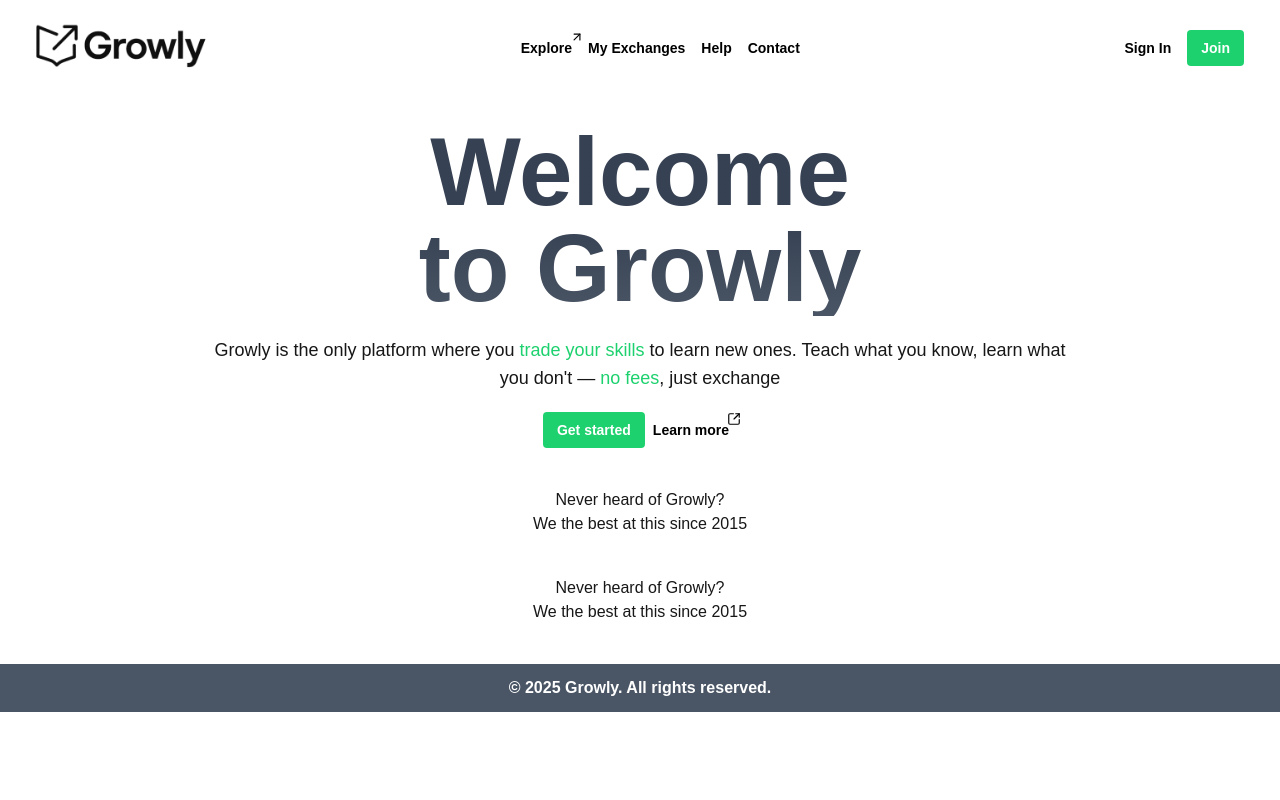
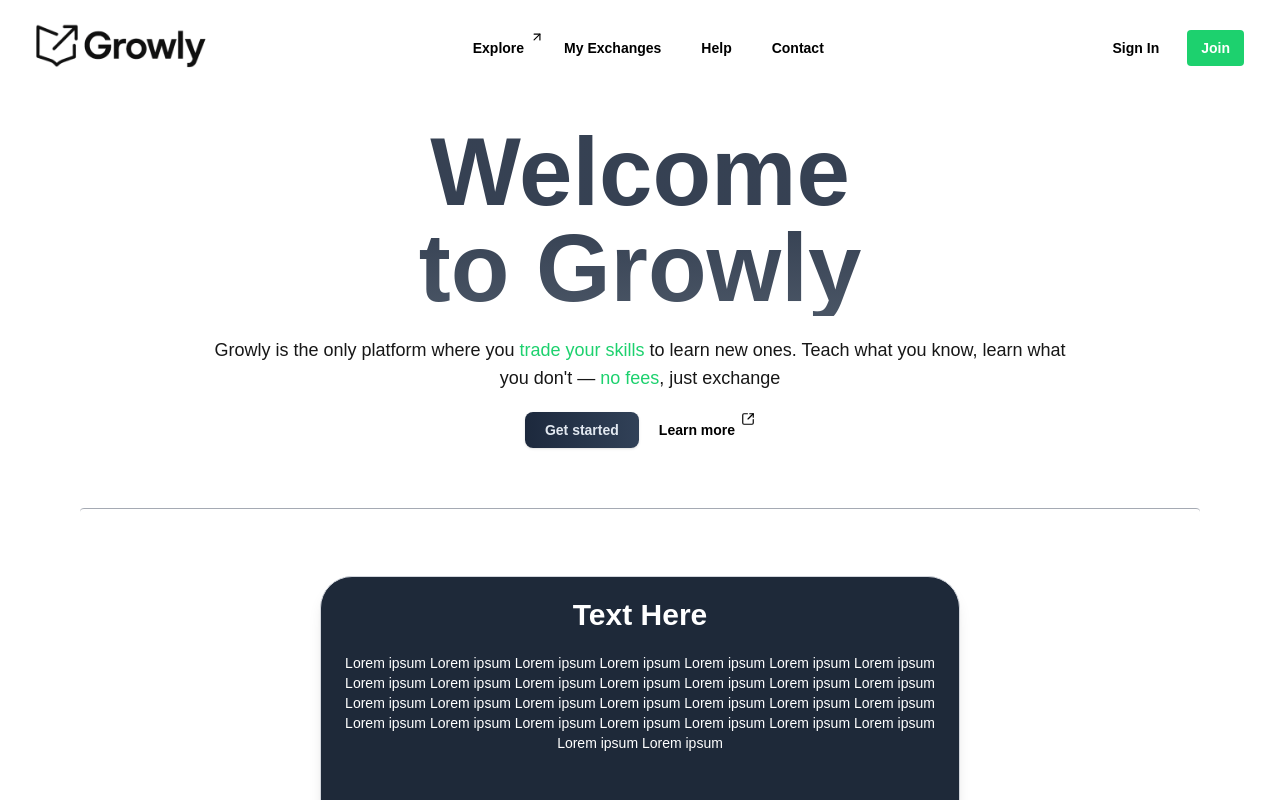
Before and after one commit to ianrtt/growly, a Next.js app: page / in a window 1280 px wide. Shown: the top 800 px of the page. Built offline with nearby package versions, Linux system fonts and the light colour scheme.

Commit message:
Added ShinyButton+Separator+New Section in Main+Minor Changes

```diff
--- a/src/app/globals.css
+++ b/src/app/globals.css
@@ -27,7 +27,10 @@
   font-family: Arial, Helvetica, sans-serif;
 }
 
-
-.gradientText {
-  @apply bg-gradient-to-t from-gray-600 via-gray-700 to-gray-700 bg-clip-text text-transparent;
+@keyframes shine {
+  0%   { transform: translateX(-100%); }
+  100% { transform: translateX(100%); }
 }
+.animate-shine {
+  animation: shine 5s linear infinite;
+}
--- a/src/components/page/Main.jsx
+++ b/src/components/page/Main.jsx
@@ -1,12 +1,13 @@
-import NButton from "@/components/ui/NButton";
 import ActionText from "@/components/ui/ActionText";
 import { ArrowUpRightFromSquare } from "lucide-react";
+import ShinyButton from "@/components/ui/ShinyButton";
+import Separator from "../ui/Separator";
 
 export default function Main(){
     return (
         <main>
           <section id='hero' className="flex flex-col items-center justify-start text-center min-h-max mb-10">
-            <h1 className="text-8xl font-semibold m-5 text-balance max-w-1/2 gradientText">
+            <h1 className="text-8xl font-semibold m-5 text-balance max-w-1/2 bg-gradient-to-t from-gray-600 via-gray-700 to-gray-700 bg-clip-text text-transparent">
               Welcome
               to Growly</h1>
 
@@ -18,24 +19,26 @@
             </div>
 
             <div className="mt-5">
-              <NButton text={'Get started'} />
+              <ShinyButton text={'Get started'} />
               <ActionText page={'#'} text={'Learn more'} Icon={ArrowUpRightFromSquare} />
             </div>
           </section>
 
-          <section id='about' className="flex flex-col items-center justify-start text-center min-h-max mb-10">
-            <article>
-              <h1>Never heard of Growly?</h1>
-              <p>We the best at this since 2015</p>
-            </article>
+          <Separator />
+
+          <section id='in-block' className="w-full flex flex-col items-center justify-start text-center my-10">
+            <div className="border border-gray-300 shadow-lg w-1/2 min-h-screen bg-gray-800 rounded-4xl text-white">
+            <h1 className="m-5 font-bold text-3xl">Text Here</h1>
+            <p className="m-5 font-medium text-sm">
+              Lorem ipsum Lorem ipsum Lorem ipsum Lorem ipsum Lorem ipsum Lorem ipsum
+              Lorem ipsum Lorem ipsum Lorem ipsum Lorem ipsum Lorem ipsum Lorem ipsum
+              Lorem ipsum Lorem ipsum Lorem ipsum Lorem ipsum Lorem ipsum Lorem ipsum
+              Lorem ipsum Lorem ipsum Lorem ipsum Lorem ipsum Lorem ipsum Lorem ipsum
+              Lorem ipsum Lorem ipsum Lorem ipsum Lorem ipsum Lorem ipsum Lorem ipsum
+            </p>
+            </div>
           </section>
 
-          <section id='aboussat' className="flex flex-col items-center justify-start text-center min-h-max mb-10">
-            <article>
-              <h1>Never heard of Growly?</h1>
-              <p>We the best at this since 2015</p>
-            </article>
-          </section>
         </main>
     );
 }
--- a/src/components/page/Navbar.jsx
+++ b/src/components/page/Navbar.jsx
@@ -1,7 +1,6 @@
 import NButton from "@/components/ui/NButton";
-import NText from "@/components/ui/NText";
 import ActionText from "@/components/ui/ActionText";
-import { ArrowUpRightFromSquare, ArrowUpRight } from "lucide-react";
+import { ArrowUpRight } from "lucide-react";
 
 export default function Navbar(){
     return (
--- a/src/components/ui/ActionText.jsx
+++ b/src/components/ui/ActionText.jsx
@@ -1,6 +1,6 @@
 export default function DefaultText({ page, text, Icon }){
     return (
-        <a href={page ?? '#'} className="relative inline-block text-sm p-2 px-2 text-black rounded-sm font-bold bg-transparent hover:bg-gray-100">
+        <a href={page ?? '#'} className="relative inline-block text-sm p-2 px-4 mx-1 text-black rounded-sm font-bold bg-transparent hover:bg-gray-100">
         {text}
         {Icon && <Icon size={14} color="black" className="absolute top-0 right-0 translate-x-1 -translate-y-0" />}
         </a>
--- /dev/null
+++ b/src/components/ui/Separator.jsx
@@ -0,0 +1,7 @@
+export default function Separator(){
+    return(
+    <>
+    <hr className="my-15 border-gray-500 h-2 w-7/8 mx-auto opacity-60 rounded-2xl" />
+    </>
+    )
+}
--- /dev/null
+++ b/src/components/ui/ShinyButton.jsx
@@ -0,0 +1,10 @@
+export default function DefaultText({ page, text, Icon }){
+    return (
+        <>
+        <a href="#" className=
+        "inline-flex justify-center whitespace-nowrap rounded-lg px-5 py-2 text-sm font-bold text-slate-200 dark:text-slate-800 bg-gradient-to-r from-slate-800 to-slate-700 dark:from-slate-200 dark:to-slate-100 dark:hover:bg-slate-100 shadow focus:outline-none focus:ring focus:ring-slate-500/50 focus-visible:outline-none focus-visible:ring focus-visible:ring-slate-500/50 relative before:absolute before:inset-0 before:rounded-[inherit] before:bg-[linear-gradient(45deg,transparent_25%,theme(colors.white/.2)_50%,transparent_75%,transparent_100%)] dark:before:bg-[linear-gradient(45deg,transparent_25%,theme(colors.white)_50%,transparent_75%,transparent_100%)] before:bg-[length:250%_250%,100%_100%] before:bg-[position:200%_0,0_0] before:bg-no-repeat before:[transition:background-position_0s_ease] hover:before:bg-[position:-100%_0,0_0] hover:before:duration-[1500ms]">
+        {text}
+        </a>
+        </>
+    );
+}
```
